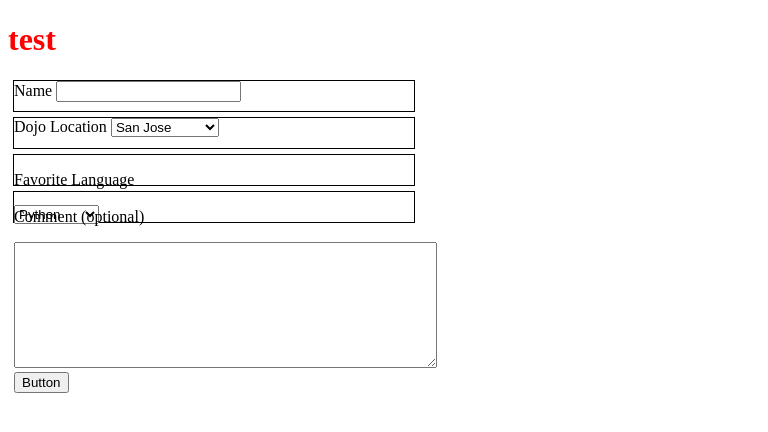
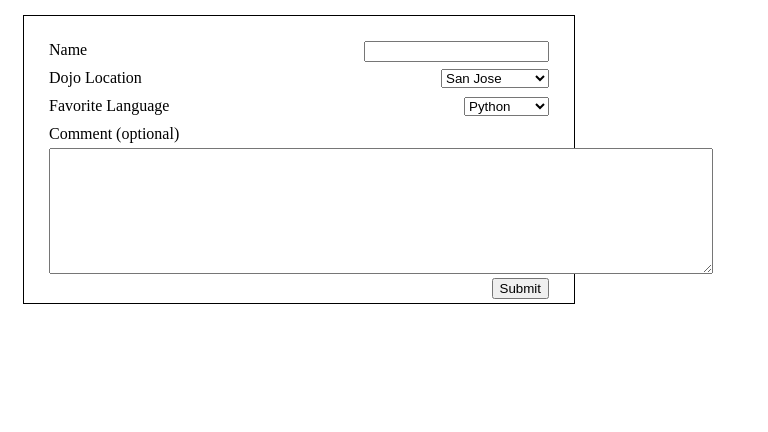
Before and after one commit to dzenilee/CodingDojo, a Flask app: page / in a window 1280 px wide. Shown: the top 432 px of the page, without its empty margins (0-768 px from the left). Run offline with Flask 2, Linux system fonts and the light colour scheme.

Commit message:
modified dojo_survey

```diff
--- a/Python/dojo_survey/server.py
+++ b/Python/dojo_survey/server.py
@@ -13,6 +13,6 @@ def create_user():
     location = request.form['location']
     language = request.form['language']
     comment = request.form['comment']
-    return render_template('result.html', name = name, location = location, language = language, comment= comment)
+    return render_template('result.html', name = name, location = location, language = language, comment = comment)
 
 app.run(debug=True) #run our server
--- a/Python/dojo_survey/static/stylesheet.css
+++ b/Python/dojo_survey/static/stylesheet.css
@@ -1,10 +1,19 @@
-h1{
-  color: red;
+#container{
+  width: 520px;
+  border: 1px solid black;
+  margin: 15px;
+  padding: 15px;
 }
 
 div{
-  margin: 5px;
-  border: 1px black solid;
-  width: 400px;
-  height: 30px;
+  margin: 10px;
+  width: 500px;
 }
+
+.pulldown, #user_name, #submit{
+  float:right;
+}
+
+textarea{
+  margin-top: 5px;
+}
--- a/Python/dojo_survey/templates/index.html
+++ b/Python/dojo_survey/templates/index.html
@@ -6,34 +6,37 @@
   <link rel="stylesheet" type='text/css' href="{{ url_for('static', filename='stylesheet.css') }}">
 </head>
 <body>
-  <h1>test</h1>
+  <div id="container">
     <form class="" action="/result" method="post">
       <div class="section">
         <label for="name">Name</label>
-      <input type="text" name="name" value="">
+        <input id="user_name" type="text" name="name" value="">
       </div>
 
       <div class="section">
         <label for="location">Dojo Location</label>
-      <select class="" name="location">
+        <select class="pulldown" name="location">
           <option value="">San Jose</option>
           <option value="">San Francisco</option>
         </select>
       </div>
 
       <div class="section">
-      <p><label for="language">Favorite Language</label></p>
-      <select class="" name="language">
+        <label for="language">Favorite Language</label>
+        <select class="pulldown" name="language">
           <option value="">Python</option>
           <option value="">JavaScript</option>
         </select>
       </div>
 
       <div class="section">
-      <p><label for="comment">Comment (optional)</label></p>
-      <textarea name="comment" rows="8" cols="50"></textarea>
-    <input type="submit" name="" value="Button">
+        <label for="comment">Comment (optional)</label>
+        <br>
+        <textarea name="comment" rows="8" cols="80"></textarea>
+        <br>
+        <input id="submit" type="submit" name="" value="Submit">
       </div>
     </form>
+  </div>
 </body>
 </html>
```
Lines whose indentation alone changed are shown as unchanged.
